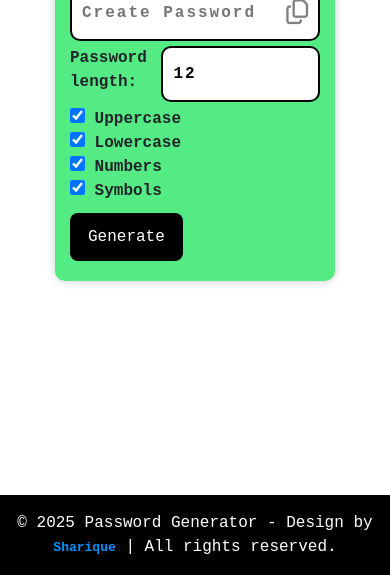
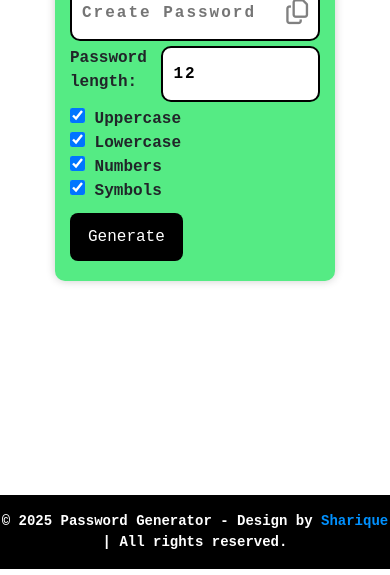
Before and after one commit to sharique-WebDev/random-password-generator, a plain HTML site: page index.html in a window 390 px wide. Shown: the part 307-882 px from the top of the page. Drawn offline with nearby package versions, Linux system fonts and the light colour scheme.

Commit message:
updated css

```diff
--- a/style.css
+++ b/style.css
@@ -139,8 +139,8 @@ footer p a {
         font-size: 25px;
     }
 
-    footer p a {
-        font-size: 13px;
+    footer p {
+        font-size: 14px;
         font-weight: bold;
     }
 }
```
